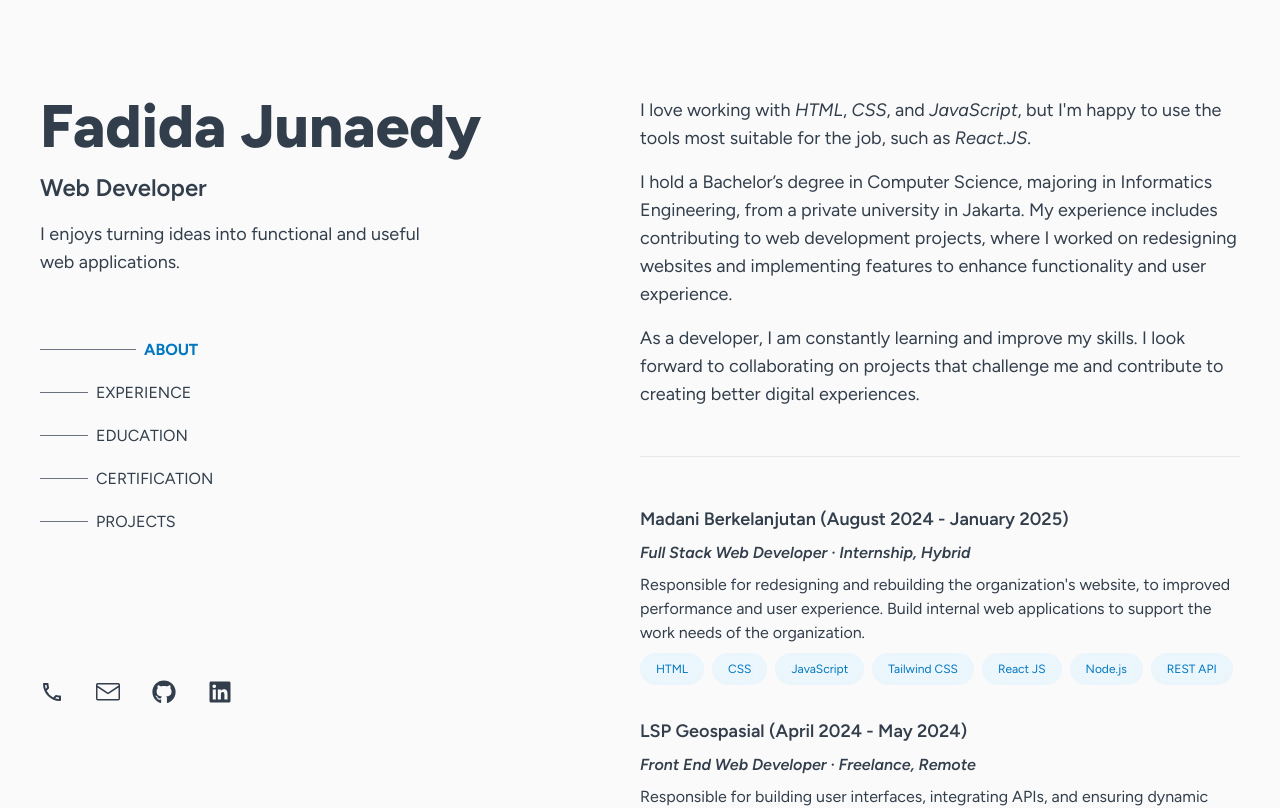
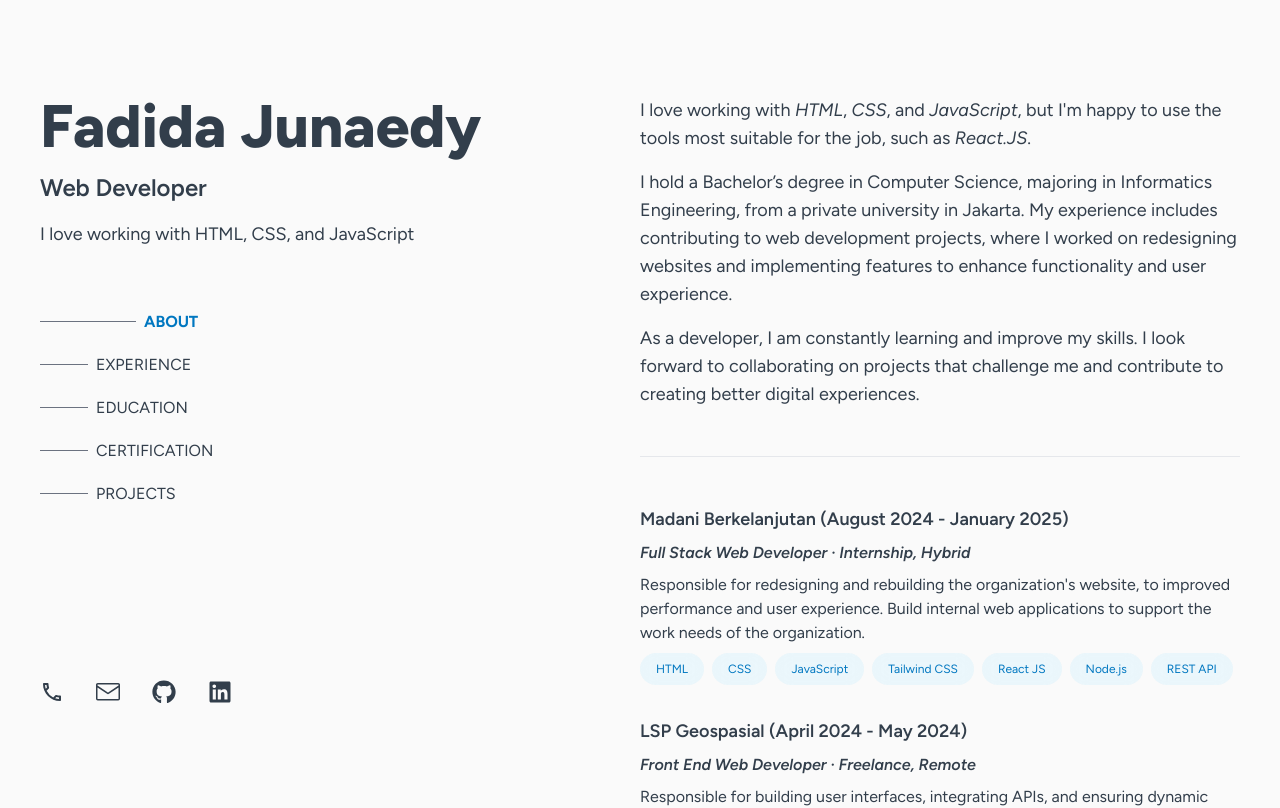
Before and after one commit to fadidajunaedy/v1, a React (Vite) app: page / in a window 1280 px wide. Shown: the top 808 px of the page. Built offline with nearby package versions, Linux system fonts and the light colour scheme.

Commit message:
UPDATE DESCRIPTION

```diff
--- a/src/components/Header.jsx
+++ b/src/components/Header.jsx
@@ -57,7 +57,7 @@ const Header = () => {
             <header className="lg:sticky lg:top-0 lg:self-start lg:w-1/2 lg:h-screen flex flex-col gap-4 py-12 lg:py-24">
                 <h1>Fadida Junaedy</h1>
                 <h2>Web Developer</h2>
-                <p className="max-w-sm">I enjoys turning ideas into functional and useful web applications.</p>
+                <p className="max-w-sm">I love working with HTML, CSS, and JavaScript</p>
                 <nav className="hidden lg:flex flex-col gap-6 mt-12">
                 {sections.map((section) => (
                     <a
```
